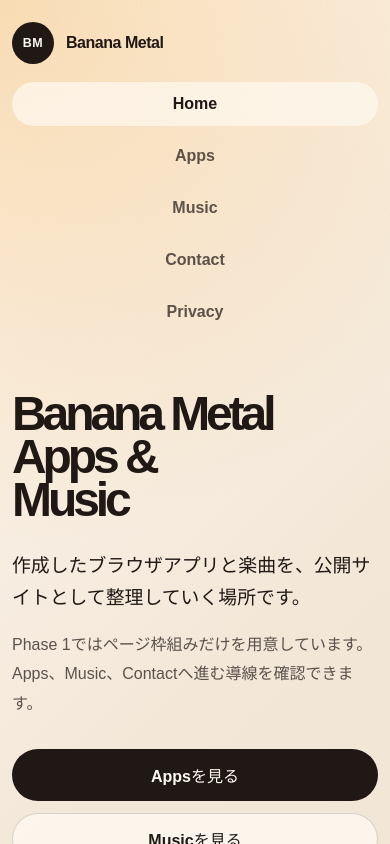
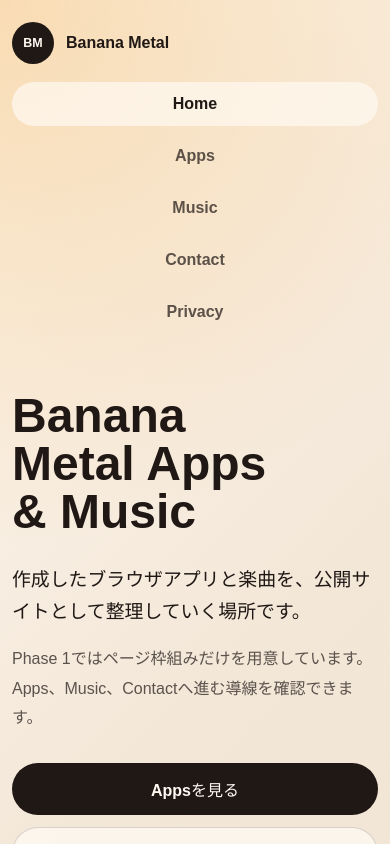
Before and after one commit to BananaMetal-dev/bananametal-dev.github.io, a React (Vite) app: page / in a window 390 px wide. Shown: the top 844 px of the page. Built offline with nearby package versions, Linux system fonts and the light colour scheme.

Commit message:
chore: polish public site quality

```diff
--- a/index.html
+++ b/index.html
@@ -7,7 +7,15 @@
       name="description"
       content="Banana Metal の公開アプリ、楽曲、問い合わせ導線をまとめる静的サイト。"
     />
-    <title>Banana Metal Apps & Music</title>
+    <meta property="og:title" content="Banana Metal | Apps, Music and Creative Tools" />
+    <meta
+      property="og:description"
+      content="Banana Metal の公開アプリ、楽曲、問い合わせ導線をまとめる静的サイト。"
+    />
+    <meta property="og:type" content="website" />
+    <meta property="og:site_name" content="Banana Metal" />
+    <link rel="icon" type="image/svg+xml" href="/favicon.svg" />
+    <title>Banana Metal | Apps, Music and Creative Tools</title>
   </head>
   <body>
     <div id="root"></div>
--- a/public/404.html
+++ b/public/404.html
@@ -3,6 +3,8 @@
   <head>
     <meta charset="UTF-8" />
     <meta name="viewport" content="width=device-width, initial-scale=1.0" />
+    <meta name="description" content="ページが見つかりません。トップページ、Apps、Musicへの導線を表示します。" />
+    <link rel="icon" type="image/svg+xml" href="/favicon.svg" />
     <title>ページが見つかりません | Banana Metal</title>
     <style>
       :root {
@@ -18,6 +20,9 @@
         display: grid;
         place-items: center;
         padding: 24px;
+        background:
+          radial-gradient(circle at top left, rgba(238, 174, 82, 0.38), transparent 34rem),
+          linear-gradient(135deg, #fff8ef 0%, #f3e7d8 48%, #efe2d2 100%);
       }
 
       main {
@@ -31,7 +36,7 @@
 
       h1 {
         margin: 0 0 16px;
-        font-size: clamp(2rem, 9vw, 4.5rem);
+        font-size: 4rem;
         line-height: 0.95;
       }
 
@@ -54,11 +59,35 @@
         text-decoration: none;
         background: #ffffff;
       }
+
+      a:focus-visible {
+        outline: 3px solid #201815;
+        outline-offset: 4px;
+      }
+
+      @media (max-width: 420px) {
+        body {
+          padding: 12px;
+        }
+
+        h1 {
+          font-size: 3rem;
+        }
+
+        nav,
+        a {
+          width: 100%;
+        }
+
+        a {
+          text-align: center;
+        }
+      }
     </style>
   </head>
   <body>
     <main>
-      <h1>404</h1>
+      <h1>ページが見つかりません</h1>
       <p>ページが見つかりません。</p>
       <nav aria-label="主要ページ">
         <a href="/">トップページへ戻る</a>
--- a/src/main.tsx
+++ b/src/main.tsx
@@ -32,6 +32,11 @@ type MusicState =
 type ContactState = {
   isConfigured: boolean;
   isValidUrl: boolean;
+};
+
+type PageMeta = {
+  title: string;
+  description: string;
 };
 
 const navItems: Array<{ label: string; href: string; page: PageKey }> = [
@@ -103,7 +108,53 @@ const pageContent: Record<PageKey, { title: string; lead: string; body: string }
   },
 };
 
+const pageMeta: Record<PageKey, PageMeta> = {
+  home: {
+    title: "Banana Metal | Apps, Music and Creative Tools",
+    description: "Banana Metal の公開アプリ、楽曲、問い合わせ導線をまとめる静的サイトです。",
+  },
+  apps: {
+    title: "Apps | Banana Metal",
+    description: "Banana Metal が公開予定のブラウザアプリを一覧で確認できます。",
+  },
+  music: {
+    title: "Music | Banana Metal",
+    description: "Banana Metal の公開用楽曲データと YouTube への外部リンクを掲載しています。",
+  },
+  contact: {
+    title: "Contact | Banana Metal",
+    description: "アプリの不具合、機能要望、楽曲、仕事や連携についての問い合わせ案内です。",
+  },
+  privacy: {
+    title: "Privacy | Banana Metal",
+    description: "問い合わせ内容、公開アプリ、外部サービスの扱いについての案内です。",
+  },
+  "not-found": {
+    title: "ページが見つかりません | Banana Metal",
+    description: "指定されたページは見つかりませんでした。主要ページへの導線を表示します。",
+  },
+};
+
 const youtubeIdPattern = /^[A-Za-z0-9_-]{6,}$/;
+
+function setMetaAttribute(selector: string, attribute: "content", value: string) {
+  const tag = document.head.querySelector(selector);
+
+  if (tag) {
+    tag.setAttribute(attribute, value);
+  }
+}
+
+function applyPageMeta(currentPage: PageKey) {
+  const meta = pageMeta[currentPage];
+
+  document.title = meta.title;
+  setMetaAttribute('meta[name="description"]', "content", meta.description);
+  setMetaAttribute('meta[property="og:title"]', "content", meta.title);
+  setMetaAttribute('meta[property="og:description"]', "content", meta.description);
+  setMetaAttribute('meta[property="og:type"]', "content", "website");
+  setMetaAttribute('meta[property="og:site_name"]', "content", "Banana Metal");
+}
 
 function isSongEntry(value: unknown): value is SongEntry {
   if (!value || typeof value !== "object") {
@@ -709,6 +760,10 @@ function Footer() {
 function App() {
   const currentPage = getCurrentPage();
 
+  useEffect(() => {
+    applyPageMeta(currentPage);
+  }, [currentPage]);
+
   return (
     <>
       <Header currentPage={currentPage} />
--- a/src/styles.css
+++ b/src/styles.css
@@ -27,6 +27,12 @@ a {
   color: inherit;
 }
 
+a:focus-visible,
+button:focus-visible {
+  outline: 3px solid #201815;
+  outline-offset: 4px;
+}
+
 .site-header {
   width: min(1120px, calc(100% - 32px));
   margin: 0 auto;
@@ -42,7 +48,7 @@ a {
   align-items: center;
   gap: 12px;
   font-weight: 800;
-  letter-spacing: -0.03em;
+  letter-spacing: 0;
   text-decoration: none;
 }
 
@@ -55,7 +61,7 @@ a {
   color: #fffaf2;
   background: #201815;
   font-size: 0.78rem;
-  letter-spacing: 0.04em;
+  letter-spacing: 0;
 }
 
 .site-nav {
@@ -111,9 +117,9 @@ a {
 h1 {
   margin: 0;
   max-width: 12ch;
-  font-size: clamp(3rem, 10vw, 7.5rem);
+  font-size: 6rem;
   line-height: 0.9;
-  letter-spacing: -0.085em;
+  letter-spacing: 0;
 }
 
 p {
@@ -172,7 +178,7 @@ p {
   margin-top: 0;
   font-size: 1.5rem;
   font-weight: 900;
-  letter-spacing: -0.04em;
+  letter-spacing: 0;
 }
 
 .status-panel ul {
@@ -269,7 +275,7 @@ p {
   margin: 0;
   font-size: clamp(1.5rem, 2.8vw, 2rem);
   line-height: 1.1;
-  letter-spacing: -0.05em;
+  letter-spacing: 0;
 }
 
 .status-pill {
@@ -282,7 +288,7 @@ p {
   border: 1px solid transparent;
   font-size: 0.82rem;
   font-weight: 800;
-  letter-spacing: 0.04em;
+  letter-spacing: 0;
   white-space: nowrap;
 }
 
@@ -316,7 +322,7 @@ p {
 .app-block h3 {
   margin: 0 0 12px;
   font-size: 1rem;
-  letter-spacing: -0.03em;
+  letter-spacing: 0;
 }
 
 .app-list {
@@ -603,6 +609,7 @@ p {
 
   h1 {
     max-width: 10ch;
+    font-size: 4rem;
   }
 }
 
@@ -620,6 +627,11 @@ p {
 
   .hero-actions {
     flex-direction: column;
+  }
+
+  h1 {
+    font-size: 3rem;
+    line-height: 1;
   }
 
   .app-action {
```
Also changed, not shown: public/favicon.svg (added), 1 other file (tests, documents, lock files or other folders).
